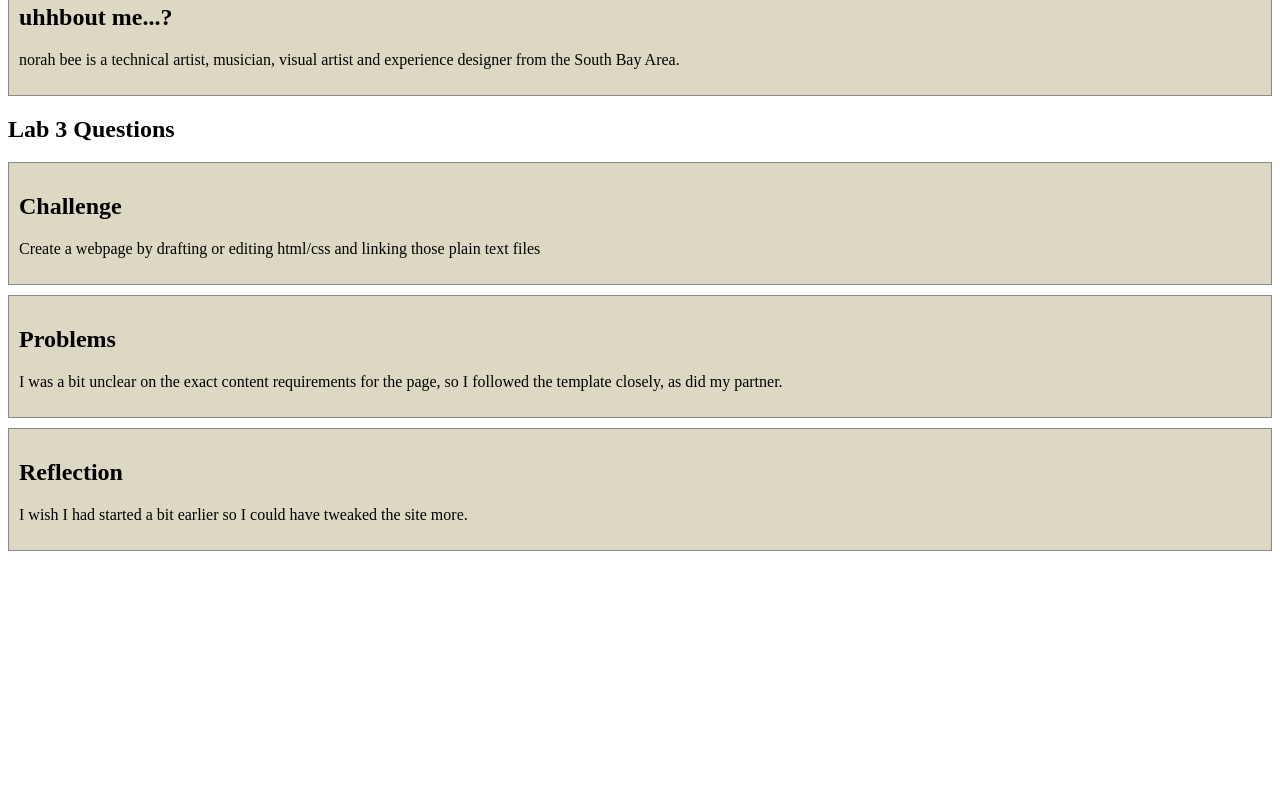
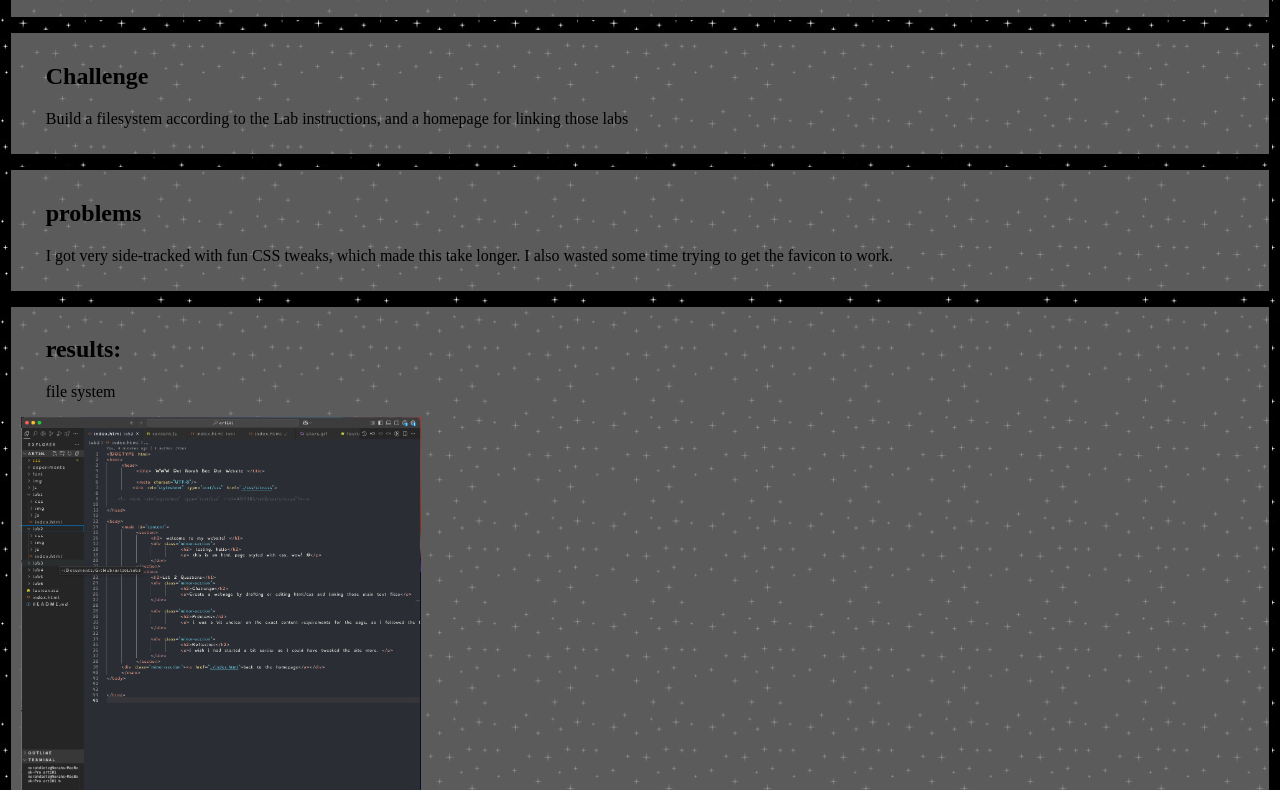
Before and after one commit to ndietzUCSC/art101, a plain HTML site: page lab3/index.html in a window 1280 px wide. Shown: the part 94-884 px from the top of the page. Before the commit the page ends 800 px from the top, so only its background shows below. Drawn offline with Linux system fonts and the light colour scheme; a web font is replaced by a local one.

Commit message:
homepage changes

```diff
--- a/css/site.css
+++ b/css/site.css
@@ -73,7 +73,7 @@ a{
 
 .name-gif {
   display: block;
-  margin-top: -100px;
+  margin-top: -10%;
   margin-bottom: -75px;
   margin-left: auto;
   margin-right: auto;
--- a/lab3/index.html
+++ b/lab3/index.html
@@ -1,41 +1,38 @@
 <!DOCTYPE html>
 <html>
     <head>
-        <title> WWW Dot Norah Bee Dot Website </title>
-
+        <title> noruhh bee - lab 3 </title>
         <meta charset="UTF-8"/>
-       <link rel="stylesheet" type="text/css" href="css/lab.css">
-
-   <!-- <link rel="stylesheet" type="text/css" href=ART101/lab2/css/site.css"?>-->
-
+		<link rel="stylesheet" type="text/css" href="css/lab.css">
+		<link rel="stylesheet" type="text/css" href="../css/site.css">
 </head>
 
 <body>
     <main id="content">
+		<div class="minor-section">
+			<h1> Lab 3 File Structures</h1>
+		</div>
         <section>
-            <h1> welcome to my website! </h1>
-            <div class="minor-section">
-                    <h2>uhhbout me...?</h2>
-                    <p> norah bee is a technical artist, musician, visual artist and experience designer from the South Bay Area.</p>
-            </div>
-        </section>
-        <section>
-			<h1>Lab 3 Questions</h1>
 			<div class="minor-section">
 					<h2>Challenge</h2>
-					<p>Create a webpage by drafting or editing html/css and linking those plain text files</p>
+					<p>Build a filesystem according to the Lab instructions, and a homepage for linking those labs</p>
 			</div>
 
 			<div class="minor-section">
-					<h2>Problems</h2>
-					<p> I was a bit unclear on the exact content requirements for the page, so I followed the template closely, as did my partner.</p>
+					<h2>problems</h2>
+					<p> I got very side-tracked with fun CSS tweaks, which made this take longer. I also wasted some time trying to get the favicon to work.</p>
 			</div>
 
 			<div class="minor-section">
-					<h2>Reflection</h2>
-					<p>I wish I had started a bit earlier so I could have tweaked the site more. </p>
+					<h2>results:</h2>
+					<p>file system</p>
+					<img src="img/file-structure-screen.png" width="400">
+					<p>homepage</p>
+					<img src="img/homepage-screen.png" width="400">
+
 			</div>
 		</section>
+		<div class="minor-section"><a href="../index.html">back to the homepage</a></div>
     </main>
 </body>
 
```
Also changed, not shown: lab3/img/file-structure-screen.png (added), lab3/img/homepage-screen.png (added).
